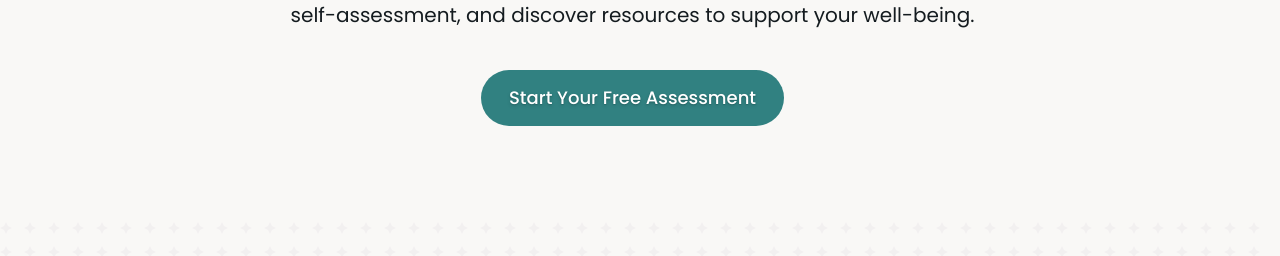
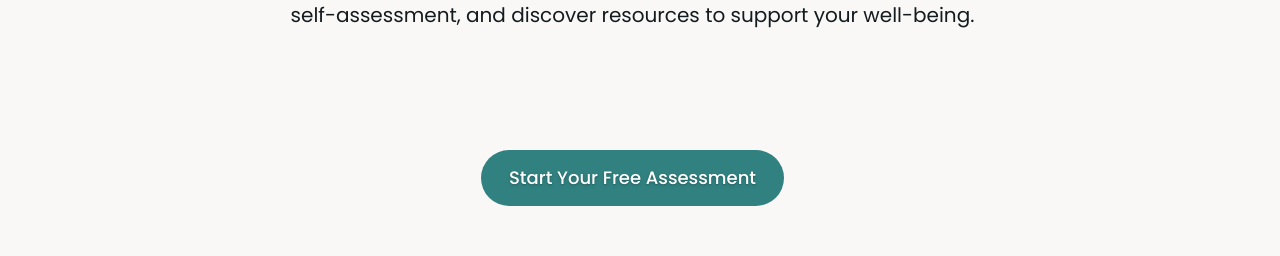
Before and after one commit to TNguyen20194/project-haven-react, a React (Vite) app: page / in a window 1280 px wide. Shown: the part 444-700 px from the top of the page. Built offline with nearby package versions, Linux system fonts and the light colour scheme; no server answers.

Commit message:
Update hero height

```diff
--- a/src/data/mockResult.ts
+++ b/src/data/mockResult.ts
@@ -6,5 +6,5 @@ export const mockScoresByCategory: Record<string, number> = {
     "stress-coping": 8,
     "relationships": 7,
     "trauma-impact": 9,
-    "self-image": 4
+    "self-image": 12
 }
--- a/src/data/questions.ts
+++ b/src/data/questions.ts
@@ -29,7 +29,7 @@ export const questions: Question[] = [
             0: "Very quickly – I can self-soothe within minutes",
             1: "Fairly quickly – It takes some effort but I manage",
             2: "Slowly – It can take hours to feel calm again",
-            3: "I rarely calm down on my own without outside help"
+            3: "Very slowly – I struggle to calm down even after a long time"
         }
     },
     {
@@ -208,7 +208,7 @@ export const questions: Question[] = [
             0: "Often – I regularly anticipate things with excitement",
             1: "Sometimes – I enjoy planning but don't always feel excited",
             2: "Rarely – Very few things spark enthusiasm for me",
-            3: "Never – Nothing feels worth looking forward to"
+            3: "Almost never – I struggle to feel excited about future plans"
         }
     },
 
--- a/src/pages/home/sections/hero/HeroSection.tsx
+++ b/src/pages/home/sections/hero/HeroSection.tsx
@@ -8,13 +8,15 @@ const HeroSection = () => {
   return (
     <section className="hero">
       <div className="hero-container">
-        <Badge
+       <div>
+         <Badge
           icon={BookOpen}
           iconClassName="text-[hsl(var(--coral))]"
           className="mb-[1.1rem]"
         >
           Free Mental Health Education
         </Badge>
+       </div>
 
         <h1 className="hero-title">
           Explore <span className="text-primary">Therapy</span> & Understand
@@ -31,7 +33,7 @@ const HeroSection = () => {
           variant="primary"
           size="lg"
           aria-label="Take the Free Assessment"
-          className="mt-10 text-shadow-md"
+          className="mt-30 text-shadow-md"
         >
           <Link to="/assessment">
 
--- a/src/pages/home/sections/hero/hero.style.css
+++ b/src/pages/home/sections/hero/hero.style.css
@@ -1,7 +1,11 @@
 /* HERO SECTION */
 .hero {
-    padding: 3.75rem 1.5rem 4rem;
-    margin: 0 0 2rem;
+    padding: 3.75rem 1.5rem;
+    margin: 0;
+    min-height: calc(100vh - 81px);
+    display: flex;
+    align-items: flex-start;
+    justify-content: center;
 }
 
 .hero-container {
--- a/src/utilities/getStatus.ts
+++ b/src/utilities/getStatus.ts
@@ -2,7 +2,7 @@ import type { StatusLevel } from "@/components/UI/status-pill/StatusPill";
 
 export const getStatus = (score: number): StatusLevel => {
     if(score <= 3) return "low";
-    if(score <= 6) return "moderate";
-    if(score <= 9) return "elevated";
+    if(score <= 7) return "moderate";
+    if(score <= 11) return "elevated";
     return "high";
 }
```
